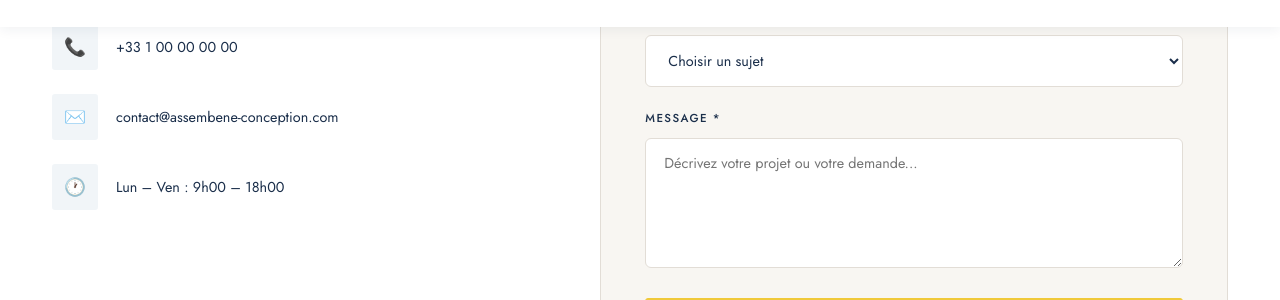
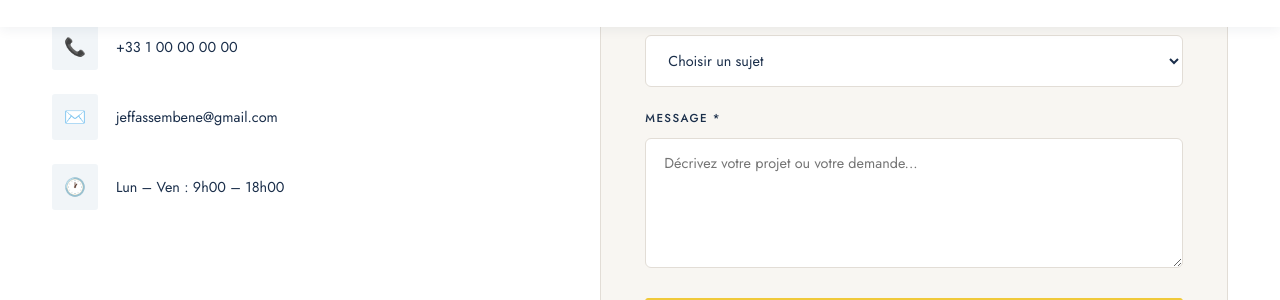
Before and after one commit to ASSEMBENE/assembene.github.io, a Jekyll site: the page built from index.html, in a window 1280 px wide and 900 px high, scrolled down 4612 px. Shown: the part 153-453 px from the top of the window. Built offline with Jekyll 4.4.1, drawn with Linux system fonts in a browser that asks for light colours.

Commit message:
mail:jeffassembene@gmail.com installé

```diff
--- a/index.html
+++ b/index.html
@@ -216,7 +216,7 @@ description: ASSEMBENE CONCEPTION — Votre partenaire en conception, commerce e
           </div>
           <div class="contact-item">
             <div class="ci-icon">✉️</div>
-            <span>contact@assembene-conception.com</span>
+            <span>jeffassembene@gmail.com</span>
           </div>
           <div class="contact-item">
             <div class="ci-icon">🕐</div>
```
